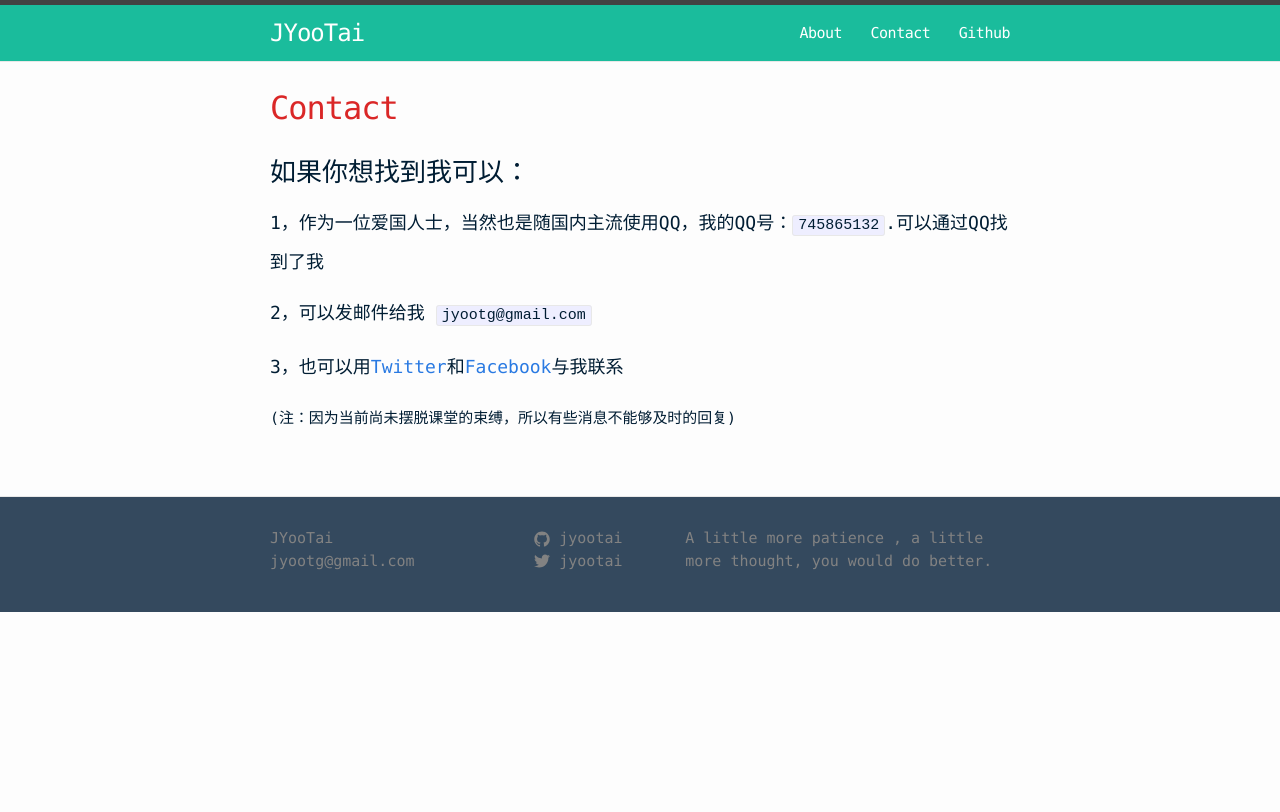
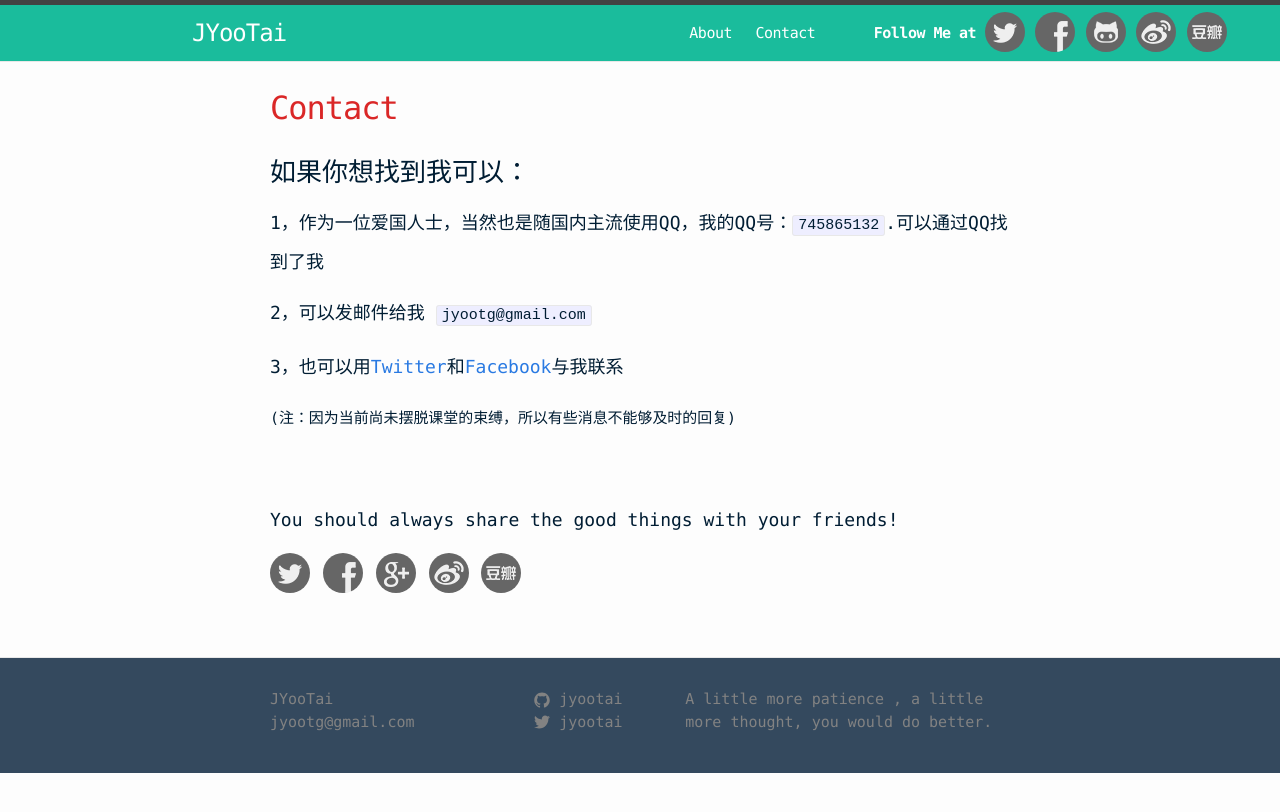
Before and after one commit to jyootai/jyootai.github.com, a Jekyll site: the page built from contact.html, in a window 1280 px wide. Shown: the top 812 px of the page. Built offline with Jekyll 4.4.1, drawn with Linux system fonts in a browser that asks for light colours.

Commit message:
Add share and follow function

```diff
--- /dev/null
+++ b/_includes/follow.html
@@ -0,0 +1,5 @@
+<a class="social-share-element social-twitter" href="https://twitter.com/jyootai" target="_blank" title="Follow me on Twitter" onclick="_gaq.push(['_trackEvent', 'Follow', 'Twitter', window.location.pathname]);"></a>
+<a class="social-share-element social-facebook" href="https://facebook.com/jyootai" target="_blank" title="Follow me on Google Plus" onclick="_gaq.push(['_trackEvent', 'Follow', 'GPlus', window.location.pathname]);"></a>
+<a class="social-share-element social-github" href="https://github.com/jyootai" target="_blank" title="Follow me on GitHub" onclick="_gaq.push(['_trackEvent', 'Follow', 'GitHub', window.location.pathname]);"></a>
+<a class="social-share-element social-weibo" href="http://weibo.com/jyootai" target="_blank" title="Follow me on Sina Weibo" onclick="_gaq.push(['_trackEvent', 'Follow', 'Weibo', window.location.pathname]);"></a>
+<a class="social-share-element social-douban" href="http://www.douban.com/people/jyootai/" target="_blank" title="Follow me on Douban" onclick="_gaq.push(['_trackEvent', 'Follow', 'Douban', window.location.pathname]);"></a>
--- a/_includes/header.html
+++ b/_includes/header.html
@@ -1,6 +1,6 @@
 <header class="site-header">
 
-  <div class="wrapper">
+ <!-- <div class="wrapper"> -->
 
     <a class="site-title" href="{{ site.baseurl }}/">{{ site.title }}</a>
 
@@ -19,10 +19,11 @@
           <a class="page-link" href="{{ page.url | prepend: site.baseurl }}">{{ page.title }}</a>
           {% endif %}
         {% endfor %}
-        <a class="page-link" href="https://github.com/jyootai">Github</a>
+         <a class="follow-text" ><strong>Follow Me at</strong></a>
+         {% include follow.html %}
       </div>
     </nav>
 
-  </div>
+ <!-- </div>-->
 
 </header>
--- a/_layouts/post.html
+++ b/_layouts/post.html
@@ -13,6 +13,16 @@
   </article>
 
 </div>
+<br>
+<p class="social-share-text">You should always share the good things with your friends!</p>
+    <div class="social-share">
+        <a class="social-share-element social-twitter" href="https://twitter.com/intent/tweet?text={% if page.subtitle != null %}{{ page.subtitle }} {% endif %}{{ page.title }}&url={{ url }}&via=OviliaZhang&hashtags={{ tagStr }}" target="_blank" title="Share this post on Twitter" onclick="_gaq.push(['_trackEvent', 'Share', 'Twitter', window.location.pathname]);"></a>
+        <a class="social-share-element social-facebook" href="https://www.facebook.com/sharer/sharer.php?t={% if page.subtitle != null %}{{ page.subtitle }} {% endif %}{{ page.title }}&u={{ url }}" target="_blank" title="Share this post on Facebook" onclick="_gaq.push(['_trackEvent', 'Share', 'Facebook', window.location.pathname]);"></a>
+        <a class="social-share-element social-google" href="https://plus.google.com/share?url={{ site.url }}{{ page.url }}" target="_blank" title="Share this post on Google Plus" onclick="_gaq.push(['_trackEvent', 'Share', 'GPlus', window.location.pathname]);"></a>
+        <a class="social-share-element social-weibo" href="http://v.t.sina.com.cn/share/share.php?title=来围观+%40jyootai+的博文吧:{% if page.subtitle != null %}{{ page.subtitle }} {% endif %}{{ page.title }}&url={{ url }}{% if page.titleImg != null %}&pic={{ page.titleImg }}{% endif %}" target="_blank" title="Share this post on Sina Weibo" onclick="_gaq.push(['_trackEvent', 'Share', 'Weibo', window.location.pathname]);"></a>
+        <a class="social-share-element social-douban" href="http://shuo.douban.com/!service/share?href={{ site.url }}{{ page.url }}&name={% if page.subtitle != null %}{{ page.subtitle }} {% endif %}{{ page.title }}{% if page.titleImg != null %}&image={{ page.titleImg }}{% endif %}" target="_blank" title="Share this post on Dounban" onclick="_gaq.push(['_trackEvent', 'Share', 'Douban', window.location.pathname]);"></a>
+    </div>
+</br>
 <div class="comments">
   {% if page.disqus == 'y' %}
     {% include disqus.html %}
--- a/_sass/_layout.scss
+++ b/_sass/_layout.scss
@@ -16,13 +16,13 @@
 .site-title {
     font-size: 24px;
     line-height: 56px;
+    padding-left:15%;
     letter-spacing: -1px;
     margin-bottom: 0;
     color:#fff !important;
     &:hover{
       text-decoration:none;
     }
-    float: left;
 }
 
 .site-nav {
@@ -30,6 +30,7 @@
     line-height: 56px;
     font-size:15px;
     letter-spacing: -.5px;
+    margin-right:4%;
 
     .menu-icon {
         display: none;
@@ -40,10 +41,11 @@
 
     .page-link {
         line-height: $base-line-height;
+        margin-right:50px;
 
         // Gaps between nav items, but not on the first one
         &:not(:first-child) {
-            margin-left: 20px;
+            margin-left: -35px;
 
         }
     }
@@ -263,3 +265,58 @@
         }
     }
 }
+.social-share-element{
+   width: 40px;
+   height: 40px;
+   background-color:#666;
+   background-image:url('/images/social.png' );
+   display: inline-block;
+   margin-right: 2px;
+   border-bottom: none;
+   border-radius: 20px;
+   &:hover {
+    background-color: rgba(231, 67, 67, 0.71);
+    border-radius: 5px;
+  }
+  &.social-twitter {
+    background-position: 0 0;
+  }
+
+  &.social-facebook {
+    background-position: -40px 0;
+  }
+  &.social-google {
+    background-position: -80px 0;
+  }
+
+  &.social-linkedin {
+    background-position: -120px 0;
+  }
+
+  &.social-weibo {
+    background-position: -160px 0;
+  }
+
+  &.social-digg {
+    background-position: 0 40px;
+  }
+
+  &.social-douban {
+    background-position: -40px 40px;
+  }
+
+  &.social-reddit {
+    background-position: -80px 40px;
+  }
+
+  &.social-stumble {
+    background-position: -120px 40px;
+  }
+
+  &.social-github {
+    background-position: -160px 40px;
+  }
+}
+.social-share-element {
+  margin-bottom:-14px;
+}
```
Also changed, not shown: images/social.png (added).
